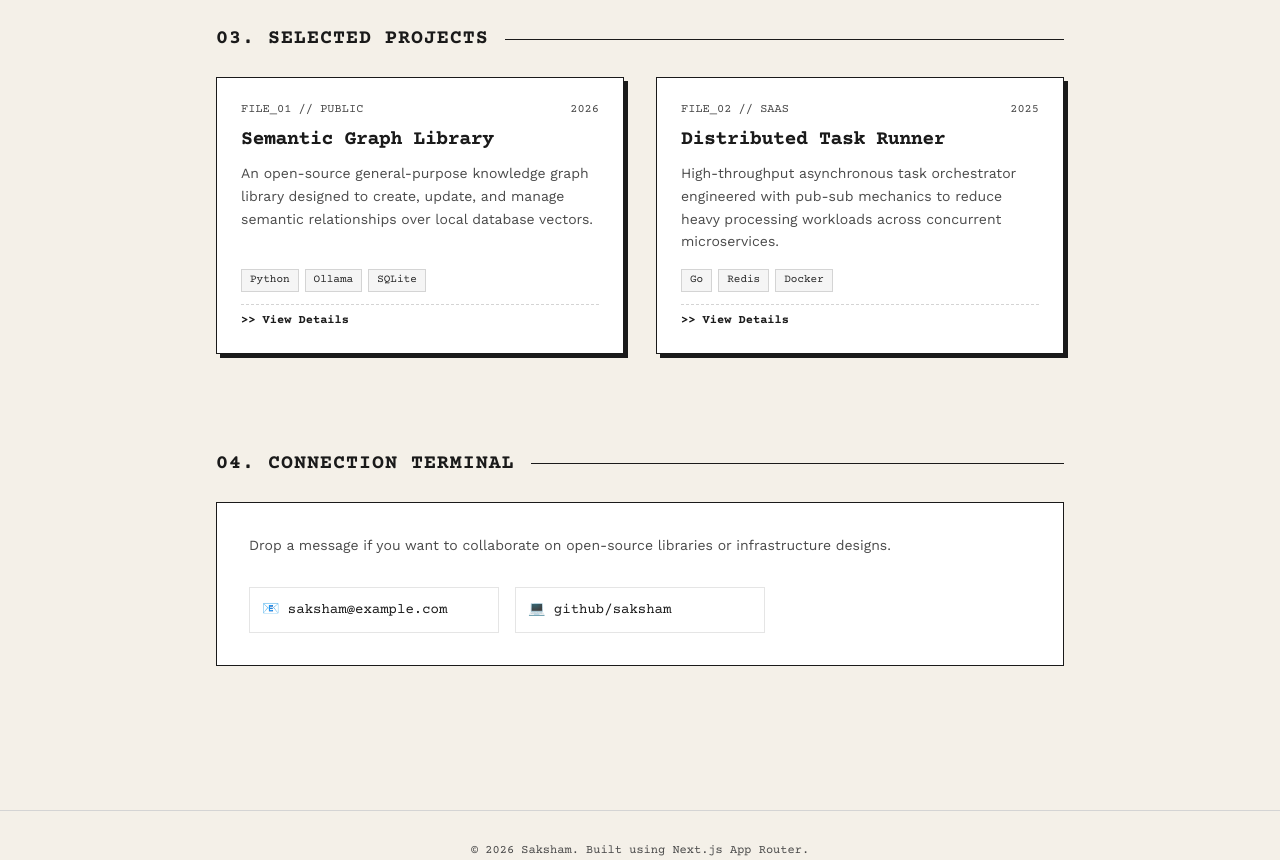
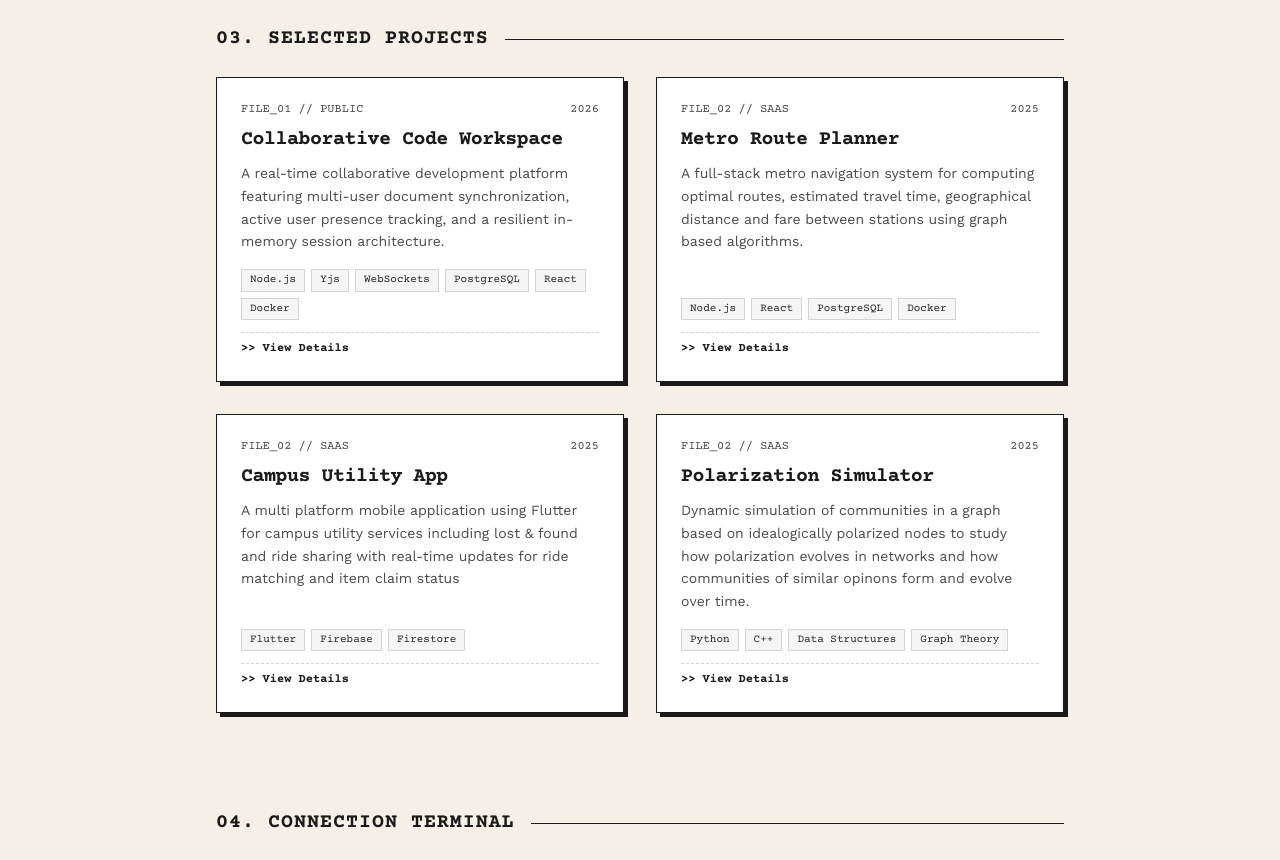
Before and after one commit to techisat415/portfolio, a Next.js app: page / in a window 1280 px wide. Shown: the part 780-1640 px from the top of the page. Built offline with nearby package versions, Linux system fonts and the light colour scheme.

Commit message:
Updated details

```diff
--- a/src/app/layout.js
+++ b/src/app/layout.js
@@ -6,7 +6,6 @@ const workSans = Work_Sans({
   variable: "--font-work-sans",
   weight: ["100", "300", "400", "500", "600", "700"],
 });
-// hfuciewfn iuehfiucwed
 const courier = Courier_Prime({
   subsets: ["latin"],
   variable: "--font-courier",
--- a/src/app/page.js
+++ b/src/app/page.js
@@ -3,20 +3,36 @@ import Link from 'next/link';
 export default function HomePage() {
   const projects = [
     {
-      id: "semantic-graph-library",
-      title: "Semantic Graph Library",
+      id: "collab-code-workspace",
+      title: "Collaborative Code Workspace",
       tag: "FILE_01 // PUBLIC",
       year: "2026",
-      description: "An open-source general-purpose knowledge graph library designed to create, update, and manage semantic relationships over local database vectors.",
-      tech: ["Python", "Ollama", "SQLite"]
+      description: "A real-time collaborative development platform featuring multi-user document synchronization, active user presence tracking, and a resilient in-memory session architecture.",
+      tech: ["Node.js", "Yjs", "WebSockets", "PostgreSQL", "React", "Docker"]
     },
     {
-      id: "distributed-task-runner",
-      title: "Distributed Task Runner",
+      id: "metro-route-planner",
+      title: "Metro Route Planner",
       tag: "FILE_02 // SAAS",
       year: "2025",
-      description: "High-throughput asynchronous task orchestrator engineered with pub-sub mechanics to reduce heavy processing workloads across concurrent microservices.",
-      tech: ["Go", "Redis", "Docker"]
+      description: "A full-stack metro navigation system for computing optimal routes, estimated travel time, geographical distance and fare between stations using graph based algorithms. ",
+      tech: ["Node.js", "React", "PostgreSQL", "Docker"]
+    },
+    {
+      id: "campus-utility-app",
+      title: "Campus Utility App",
+      tag: "FILE_02 // SAAS",
+      year: "2025",
+      description: "A multi platform mobile application using Flutter for campus utility services including lost & found and ride sharing with real-time updates for ride matching and item claim status ",
+      tech: ["Flutter", "Firebase", "Firestore"]
+    },
+    {
+      id: "polarization-simulator",
+      title: "Polarization Simulator",
+      tag: "FILE_02 // SAAS",
+      year: "2025",
+      description: "Dynamic simulation of communities in a graph based on idealogically polarized nodes to study how polarization evolves in networks and how communities of similar opinons form and evolve over time.",
+      tech: ["Python", "C++", "Data Structures", "Graph Theory"]
     }
   ];
 
```
